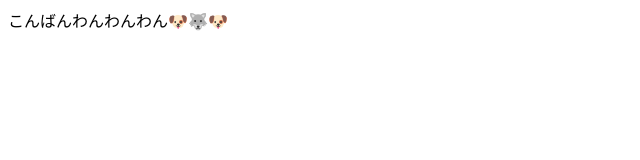
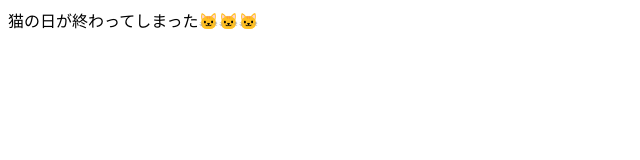
Before and after one commit to cat22roo/lp-practice-static, a plain HTML site: page public/index.html in a window 1280 px wide. Shown: the whole page, without its empty margins (0-640 px from the left). Drawn offline with Linux system fonts and the light colour scheme.

Commit message:
トップページの内容を変更

```diff
--- a/public/index.html
+++ b/public/index.html
@@ -7,6 +7,6 @@
   <title>テストページ</title>
 </head>
 <body>
-  こんばんわんわんわん🐶🐺🐶
+  猫の日が終わってしまった🐱🐱🐱
 </body>
 </html>
```
